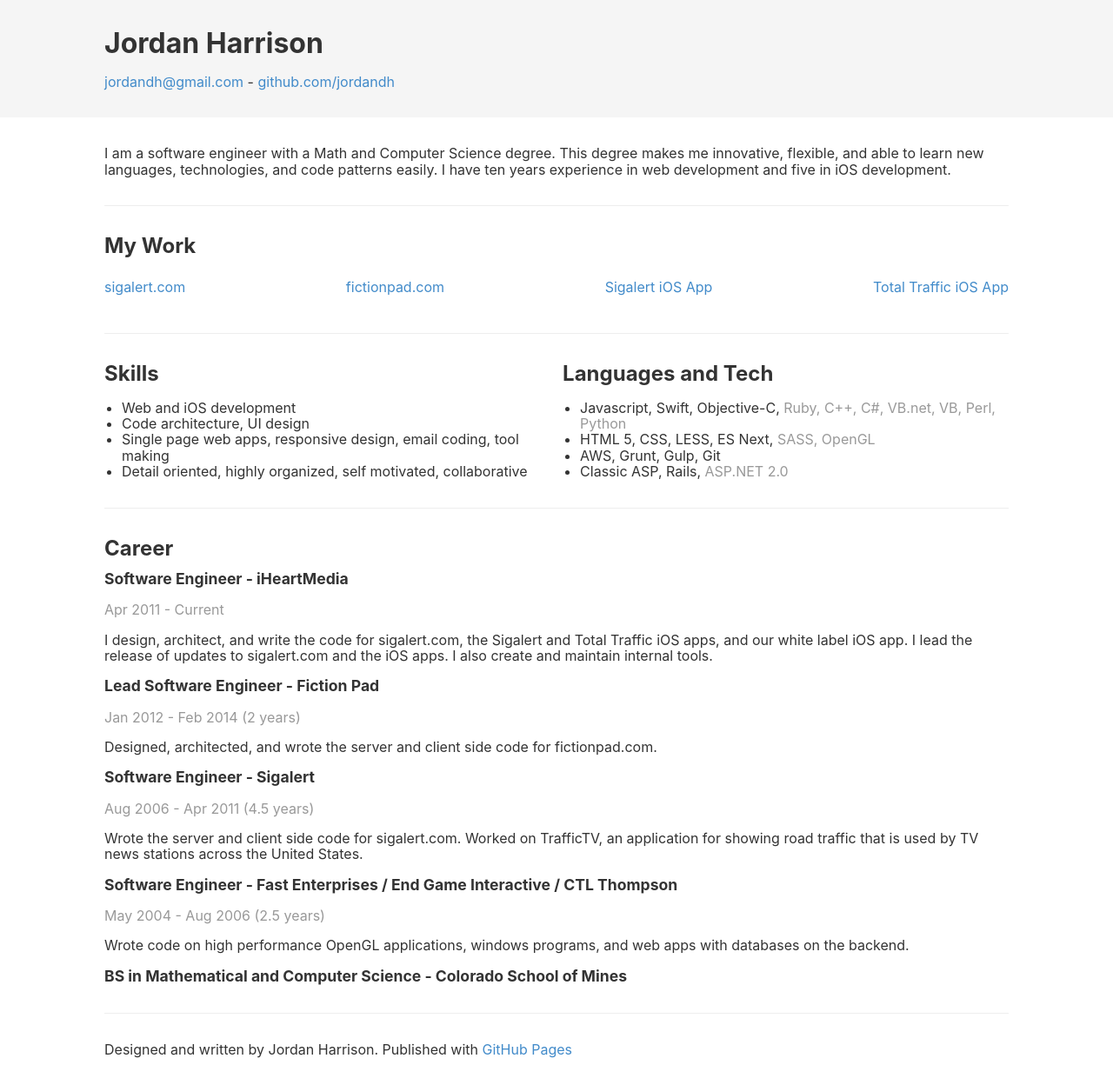
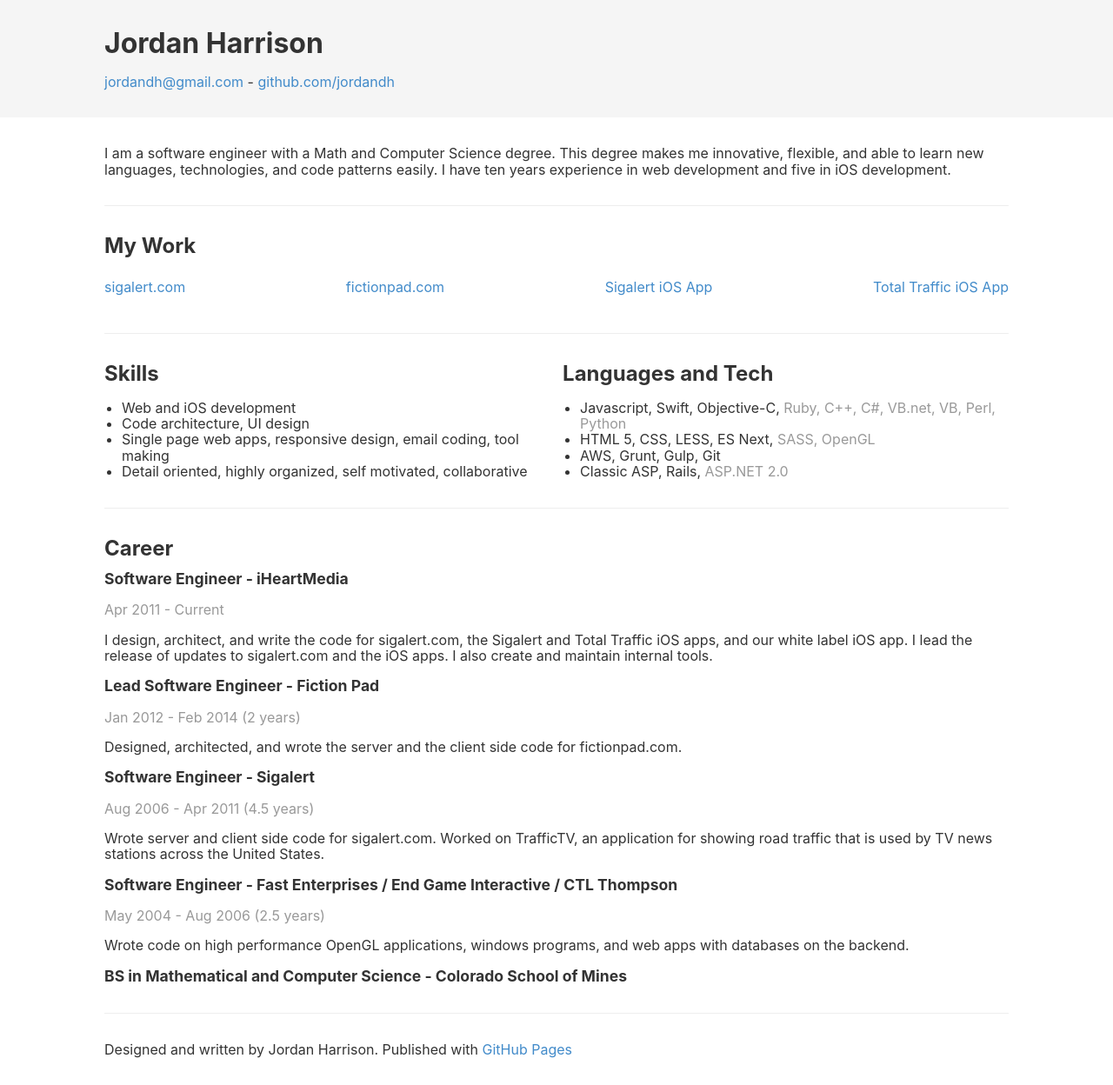
Before and after one commit to jordandh/resume, a Jekyll site: the page built from README.md, in a window 1280 px wide. Shown: the whole page at 87% size. Built offline with Jekyll 4.4.1, drawn with Linux system fonts in a browser that asks for light colours; our own code applies the rules of GitHub Pages for plain Markdown files; part of the change alters nothing that is shown.

```diff
--- a/_layouts/default.html
+++ b/_layouts/default.html
@@ -104,7 +104,7 @@
               Jan 2012 - Feb 2014 (2 years)
             </p>
             <p>
-              Designed, architected, and wrote the server and client side code for fictionpad.com.
+              Designed, architected, and wrote the server and the client side code for fictionpad.com.
             </p>
           </li>
 
@@ -114,7 +114,7 @@
               Aug 2006 - Apr 2011 (4.5 years)
             </p>
             <p>
-              Wrote the server and client side code for sigalert.com. Worked on TrafficTV, an application for showing road traffic that is used by TV news stations across the United States.
+              Wrote server and client side code for sigalert.com. Worked on TrafficTV, an application for showing road traffic that is used by TV news stations across the United States.
             </p>
           </li>
 
```
